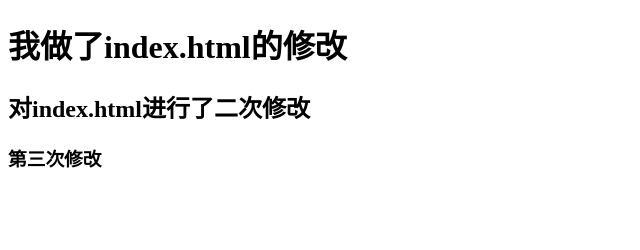
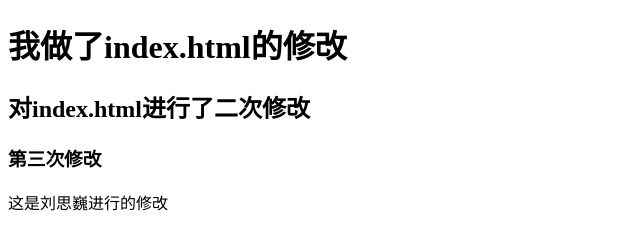
Before and after one commit to huashan321/demo-git, a plain HTML site: page index.html in a window 1280 px wide. Shown: the whole page, without its empty margins (0-640 px from the left). Drawn offline with Linux system fonts and the light colour scheme.

Commit message:
这是刘的修改

```diff
--- a/index.html
+++ b/index.html
@@ -11,5 +11,6 @@
 <h1>我做了index.html的修改</h1>
 <h2>对index.html进行了二次修改</h2>
 <h3>第三次修改</h3>
+<p>这是刘思巍进行的修改</p>
 </body>
 </html>
```
